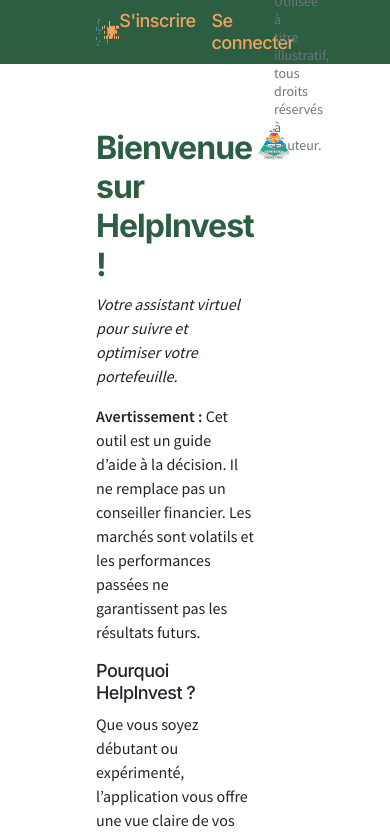
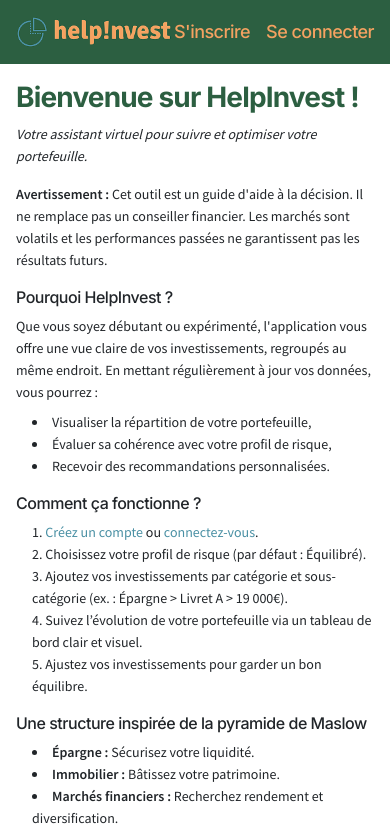
Before and after one commit to luneroka/help-invest, a React (Vite) app in the folder frontend/: page / in a window 390 px wide. Shown: the top 832 px of the page. Built offline with nearby package versions, Linux system fonts and the light colour scheme; no server answers; what chartjs-plugin-datalabels would draw is missing.

Commit message:
Add responsivness to Dahsboard page

```diff
--- a/frontend/src/App.css
+++ b/frontend/src/App.css
@@ -316,6 +316,51 @@
   .link-default:hover {
     color: var(--color-links-hover);
   }
+
+  /* Responsive Typography Classes */
+  .text-responsive-h1 {
+    font-family: var(--font-family-primary);
+    font-size: var(--font-size-h1);
+    line-height: var(--line-height-h1);
+    font-weight: var(--font-weight-bold);
+    letter-spacing: var(--letter-spacing-tight);
+    color: var(--color-text-headings);
+  }
+
+  .text-responsive-h3 {
+    font-family: var(--font-family-primary);
+    font-size: var(--font-size-h3);
+    line-height: var(--line-height-h3);
+    font-weight: var(--font-weight-medium);
+    letter-spacing: var(--letter-spacing-tight);
+    color: var(--color-text-small-headings);
+  }
+
+  .text-responsive-body {
+    font-family: var(--font-family-secondary);
+    font-size: var(--font-size-body);
+    line-height: var(--line-height-body);
+    font-weight: var(--font-weight-regular);
+    color: var(--color-text-main);
+  }
+
+  /* Mobile responsive overrides */
+  @media (max-width: 768px) {
+    .text-responsive-h1 {
+      font-size: calc(var(--font-size-h1) - 0.25rem);
+      line-height: calc(var(--line-height-h1) - 0.25rem);
+    }
+
+    .text-responsive-h3 {
+      font-size: calc(var(--font-size-h3) - 0.125rem);
+      line-height: calc(var(--line-height-h3) - 0.125rem);
+    }
+
+    .text-responsive-body {
+      font-size: calc(var(--font-size-body) - 0.125rem);
+      line-height: calc(var(--line-height-body) - 0.125rem);
+    }
+  }
 }
 
 /* PASSWORD CHECKLIST */
--- a/frontend/src/components/headers/AuthHeader.jsx
+++ b/frontend/src/components/headers/AuthHeader.jsx
@@ -3,7 +3,7 @@
 
 function AuthHeader() {
   return (
-    <div className='flex items-center justify-between bg-theme-main h-16 px-24'>
+    <div className='flex items-center justify-between bg-theme-main h-16 px-4 sm:px-6 md:px-8 lg:px-16 xl:px-24'>
       <Link to='/'>
         <img
           src='../../public/help!nvest_logo.png'
--- a/frontend/src/components/headers/IndexHeader.jsx
+++ b/frontend/src/components/headers/IndexHeader.jsx
@@ -3,7 +3,7 @@
 
 function IndexHeader() {
   return (
-    <div className='flex items-center justify-between bg-theme-main h-16 px-24'>
+    <div className='flex items-center justify-between bg-theme-main h-16 px-4 sm:px-6 md:px-8 lg:px-16 xl:px-24'>
       <Link to='/'>
         <img
           src='../../public/help!nvest_logo.png'
--- a/frontend/src/components/headers/MainHeader.jsx
+++ b/frontend/src/components/headers/MainHeader.jsx
@@ -28,7 +28,7 @@
   }
 
   return (
-    <div className='flex items-center justify-between bg-theme-main h-16 px-24'>
+    <div className='flex items-center justify-between bg-theme-main h-16 px-4 sm:px-6 md:px-8 lg:px-16 xl:px-24'>
       <div className='flex gap-4 items-center'>
         <Link to='/'>
           <img
--- a/frontend/src/components/layout/Layout.jsx
+++ b/frontend/src/components/layout/Layout.jsx
@@ -5,7 +5,9 @@
   return (
     <div className='min-h-screen bg-theme-bg-main flex flex-col'>
       {header}
-      <main className='flex-1 px-24 py-16'>{children}</main>
+      <main className='flex-1 px-4 sm:px-6 md:px-8 lg:px-16 xl:px-24 py-4 sm:py-6 md:py-8 lg:py-12 xl:py-16'>
+        {children}
+      </main>
       <Footer />
     </div>
   )
--- a/frontend/src/components/pages/Home.jsx
+++ b/frontend/src/components/pages/Home.jsx
@@ -46,31 +46,31 @@
 
   return (
     <Layout header={isLoggedIn ? <MainHeader /> : <IndexHeader />}>
-      <div className='flex items-start'>
-        <div className='flex flex-col gap-4 w-full'>
+      <div className='flex flex-col gap-8 lg:flex-row lg:items-start'>
+        <div className='flex flex-col gap-4 w-full max-w-[850px]'>
           <div className='flex flex-col gap-2'>
-            <h1>Bienvenue sur HelpInvest !</h1>
-            <p className='text-body italic'>
+            <h1 className='text-responsive-h1'>Bienvenue sur HelpInvest !</h1>
+            <p className='text-body italic text-responsive-body'>
               Votre assistant virtuel pour suivre et optimiser votre
               portefeuille.
             </p>
           </div>
 
-          <div>
-            <strong>Avertissement : </strong>Cet outil est un guide d’aide à la
+          <div className='text-pretty text-responsive-body'>
+            <strong>Avertissement : </strong>Cet outil est un guide d'aide à la
             décision. Il ne remplace pas un conseiller financier. Les marchés
             sont volatils et les performances passées ne garantissent pas les
             résultats futurs.
           </div>
 
           <div className='flex flex-col gap-2'>
-            <h3>Pourquoi HelpInvest ?</h3>
-            <p>
-              Que vous soyez débutant ou expérimenté, l’application vous offre
+            <h3 className='text-responsive-h3'>Pourquoi HelpInvest ?</h3>
+            <p className='text-pretty text-responsive-body'>
+              Que vous soyez débutant ou expérimenté, l'application vous offre
               une vue claire de vos investissements, regroupés au même endroit.
               En mettant régulièrement à jour vos données, vous pourrez :
             </p>
-            <ul className='list-disc list-inside pl-4'>
+            <ul className='list-disc list-inside pl-4 text-responsive-body'>
               <li>Visualiser la répartition de votre portefeuille,</li>
               <li>Évaluer sa cohérence avec votre profil de risque,</li>
               <li>Recevoir des recommandations personnalisées.</li>
@@ -78,8 +78,8 @@
           </div>
 
           <div className='flex flex-col gap-2'>
-            <h3>Comment ça fonctionne ?</h3>
-            <ol className='list-decimal list-inside pl-4'>
+            <h3 className='text-responsive-h3'>Comment ça fonctionne ?</h3>
+            <ol className='list-decimal list-inside pl-4 text-responsive-body'>
               <li>
                 <Link
                   to='/inscription'
@@ -112,8 +112,10 @@
           </div>
 
           <div className='flex flex-col gap-2'>
-            <h3>Une structure inspirée de la pyramide de Maslow</h3>
-            <ul className='list-disc list-inside pl-4'>
+            <h3 className='text-responsive-h3'>
+              Une structure inspirée de la pyramide de Maslow
+            </h3>
+            <ul className='list-disc list-inside pl-4 text-responsive-body'>
               <li>
                 <strong>Épargne : </strong>Sécurisez votre liquidité.
               </li>
@@ -131,25 +133,27 @@
             </ul>
           </div>
 
-          <p>
+          <p className='text-responsive-body'>
             Inscrivez-vous dès maintenant pour prendre le contrôle de votre
             avenir financier !
           </p>
         </div>
 
-        <div className='flex flex-col items-center justify-start w-full relative'>
+        <div className='flex flex-col gap-4 justify-start w-full max-w-[700px]'>
           <img
-            src='../../public/Pyramide_finance.png'
+            src='../../public/pyramide.png'
             alt=''
-            className='w-full scale-85 origin-top'
+            className='w-full origin-top'
           />
-          <p className='text-caption px-2 py-1 absolute bottom-0 right-0 m-2 w-1/2'>
-            Illustration : Guillaume Simonin - La pyramide du patrimoine.
-            <br />
-            Le guide visuel d’éducation financière, Maxima 2024.
-            <br />
-            Utilisée à titre illustratif, tous droits réservés à l’auteur.
-          </p>
+          <div className='items-end'>
+            <p className='text-caption px-2 py-1 text-end'>
+              Illustration : Guillaume Simonin - La pyramide du patrimoine.
+              <br />
+              Le guide visuel d'éducation financière, Maxima 2024.
+              <br />
+              Utilisée à titre illustratif, tous droits réservés à l'auteur.
+            </p>
+          </div>
         </div>
       </div>
     </Layout>
```
Also changed, not shown: frontend/public/Pyramide_finance.png (deleted), frontend/public/pyramide.png (added).
